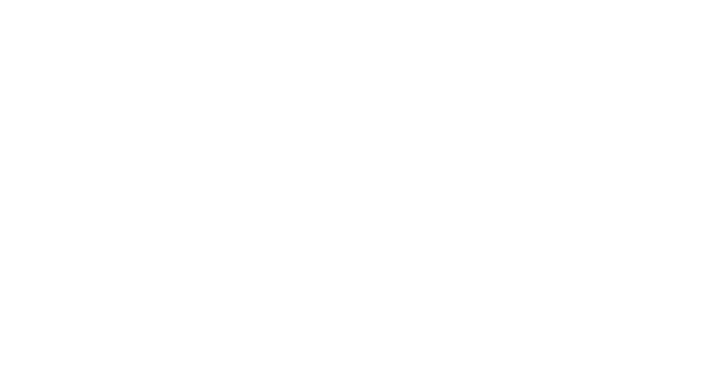
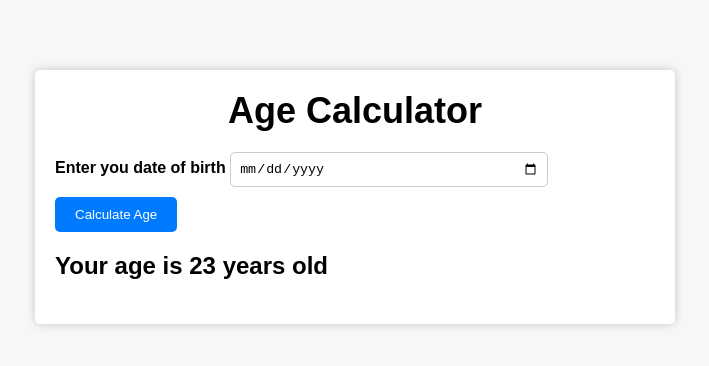
Before and after one commit to ToshpulatovAlimardon/age-calculator, a plain HTML site: page index.html in a window 1280 px wide. Shown: the whole page, without its empty margins (285-994 px from the left). Drawn offline with Linux system fonts and the light colour scheme.

Commit message:
added html and css

```diff
--- a/index.html
+++ b/index.html
@@ -7,6 +7,15 @@
   <link rel="stylesheet" href="style.css">
 </head>
 <body>
+  <div class="container">
+    <h1>Age Calculator</h1>
+    <div class="form">
+      <label for="birthday">Enter you date of birth</label>
+      <input type="date" id="birthday" name="birthday">
+      <button>Calculate Age</button>
+      <p id="result">Your age is 23 years old</p>
+    </div>
+  </div>
 
   <script src="script.js"></script>
 </body>
--- a/style.css
+++ b/style.css
@@ -0,0 +1,63 @@
+body {
+  margin: 0;
+  padding: 20px;
+  font-family: "Montserrat", sans-serif;
+  background-color: #f7f7f7;
+}
+
+.container {
+  background-color: white;
+  box-shadow: 0 0 10px rgba(0, 0, 0, 0.2);
+  padding: 20px;
+  max-width: 600px;
+  margin: 0 auto;
+  border-radius: 5px;
+  margin-top: 50px;
+}
+
+h1 {
+  font-size: 36px;
+  text-align: center;
+  margin-top: 0;
+  margin-bottom: 20px;
+}
+
+form {
+  display: flex;
+  flex-direction: column;
+  align-items: center;
+}
+
+label {
+  font-weight: bold;
+  margin-bottom: 10px;
+}
+
+input {
+  padding: 8px;
+  border: 1px solid #ccc;
+  border-radius: 5px;
+  width: 100%;
+  max-width: 300px;
+}
+
+button {
+  background-color: #007bff;
+  color: white;
+  border: none;
+  padding: 10px 20px;
+  border-radius: 5px;
+  margin-top: 10px;
+  cursor: pointer;
+  transition: background-color 0.3s ease;
+}
+
+button:hover {
+  background-color: #0062cc;
+}
+
+#result {
+  margin-top: 20px;
+  font-size: 24px;
+  font-weight: bold;
+}
```
